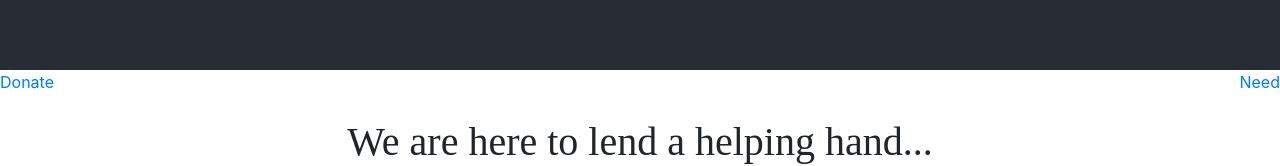
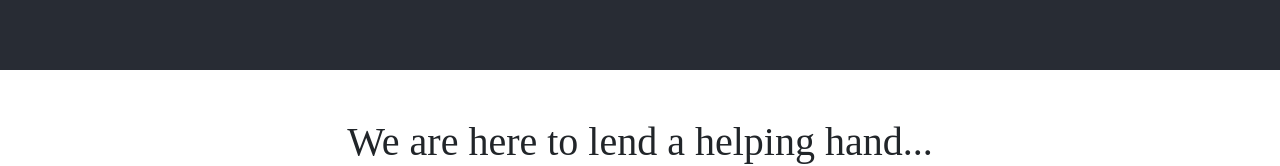
Before and after one commit to gdscnitp/ngo-donations-site, a React (Create React App) app in the folder client/: page /need in a window 1280 px wide. Shown: the part 730-896 px from the top of the page. Built offline with nearby package versions, Linux system fonts and the light colour scheme; the HTML template or start-up script is replaced by a standard one.

Commit message:
redirects

```diff
--- a/client/src/App.js
+++ b/client/src/App.js
@@ -18,8 +18,6 @@ function App() {
        <header className="App-header">
          <p>Welcome to MuckIn!!</p>
        </header>
-       <a href="/donate" style={{float: "left"}}>Donate</a>
-       <a href="/need" style={{float: "right"}}>Need</a>
        <br />
        <br />
         <Navbar />
```
Also changed, not shown: 1 other file (tests, documents, lock files or other folders).
